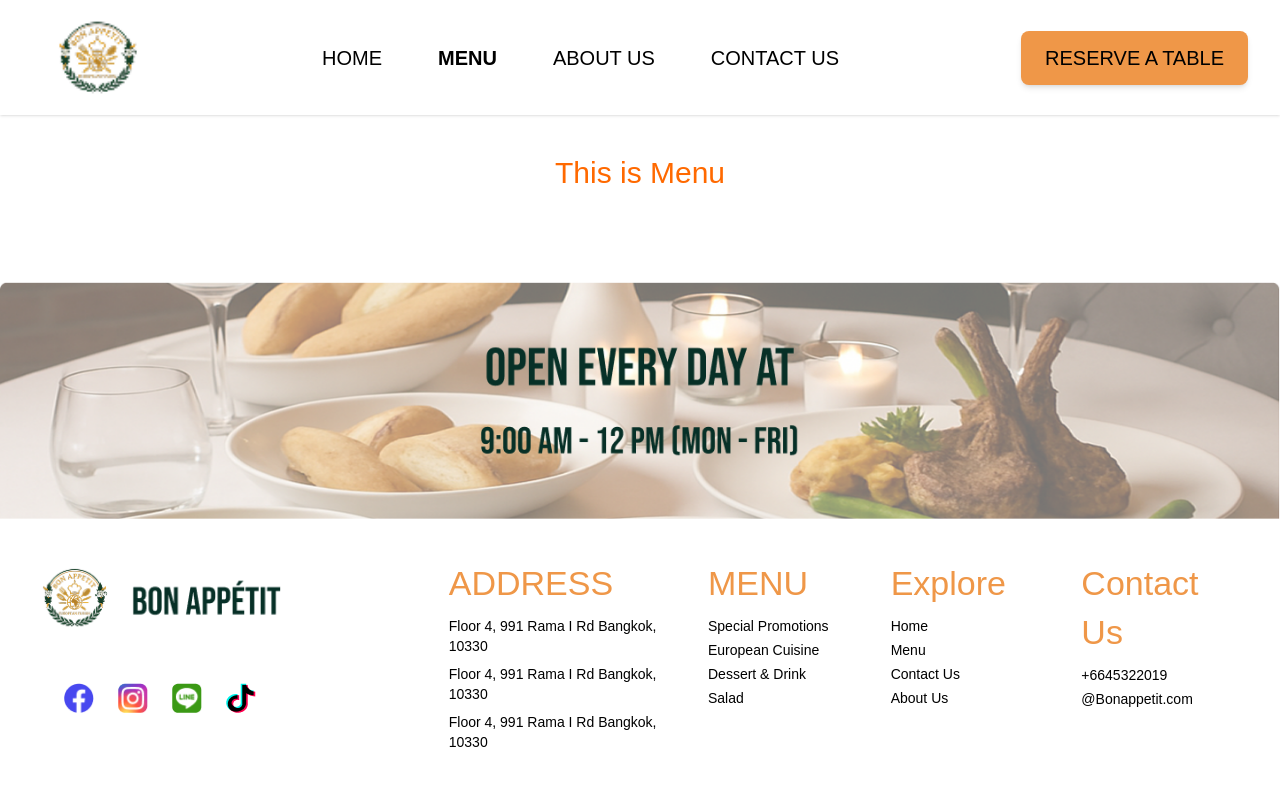
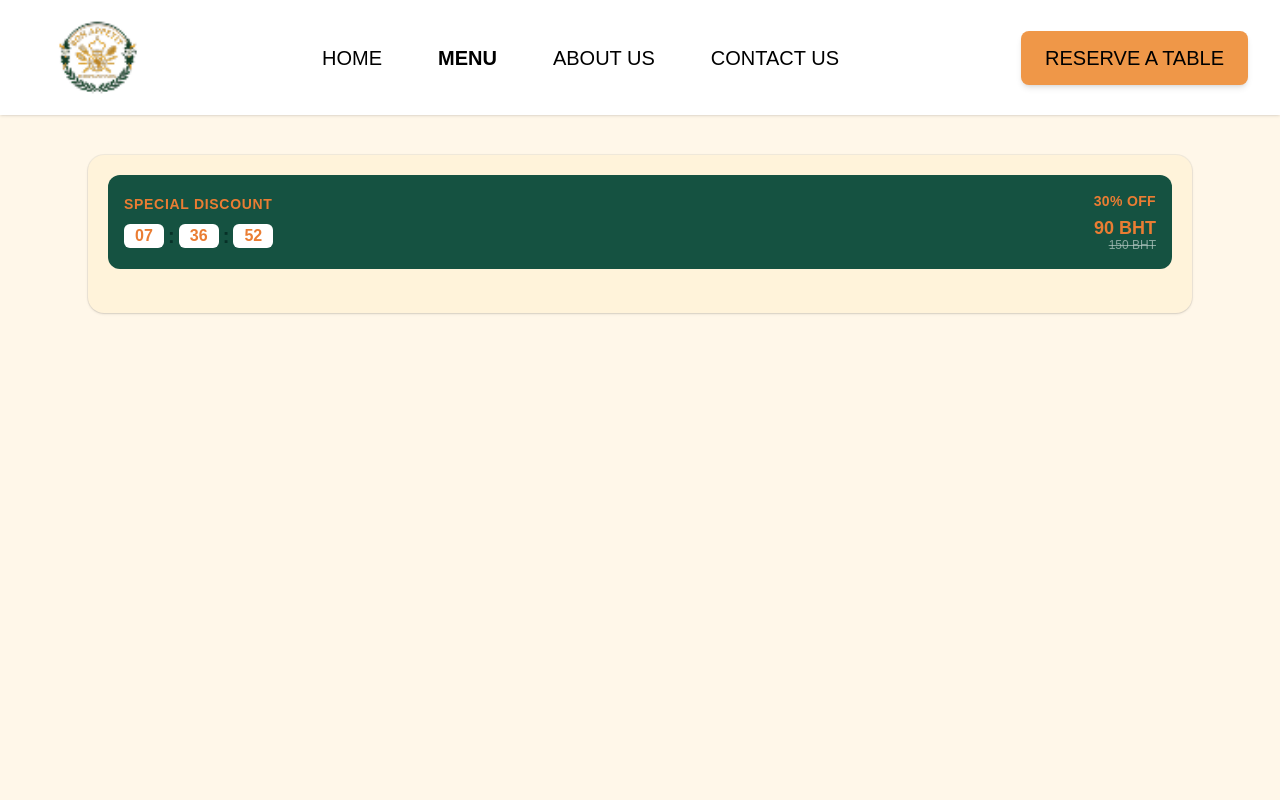
Before and after one commit to OrionLynn19/restaurant-bon-appetit, a Next.js app: page /menu in a window 1280 px wide. Shown: the top 800 px of the page. Built offline with nearby package versions, Linux system fonts and the light colour scheme.

Commit message:
feat: build discount header with white time pills and orange labels

```diff
--- a/src/app/menu/page.tsx
+++ b/src/app/menu/page.tsx
@@ -1,5 +1,54 @@
-export default function Menu(){
-    return(
-        <div className="p-10 text-center text-3xl text-orange-500 w-full">This is Menu</div>
-    );
+"use client"
+import React,{ useEffect, useState } from "react";
+
+function TimePill({ label }: { label: string }) {
+  return (
+    <span className="inline-flex min-w-[2.5rem] items-center justify-center rounded-md bg-white px-2 py-1 text-base font-extrabold leading-none text-[#EA7D33]">
+      {label}
+    </span>
+  );
 }
+
+function SectionTitle({ children, className = "" }: { children: React.ReactNode; className?: string }) {
+  return <div className={`text-lg font-extrabold tracking-wide text-[#073027] ${className}`}>{children}</div>;
+}
+
+export default function MenuDetailPage() {
+  const [secondsLeft, setSecondsLeft] = useState(7 * 3600 + 36 * 60 + 57);
+
+  useEffect(() => {
+    const id = setInterval(() => setSecondsLeft(s => (s > 0 ? s - 1 : 0)), 1000);
+    return () => clearInterval(id);
+  }, []);
+
+  const hh = String(Math.floor(secondsLeft / 3600)).padStart(2, "0");
+  const mm = String(Math.floor((secondsLeft % 3600) / 60)).padStart(2, "0");
+  const ss = String(secondsLeft % 60).padStart(2, "0");
+
+  return (
+  <div className="min-h-screen bg-[#FFF7E9] text-[#073027]">
+    <div className="mx-auto max-w-6xl px-6 py-10">
+      <div className="rounded-2xl bg-[#FFF3DA] p-5 shadow-sm ring-1 ring-black/5">
+        <div className="mb-6 flex items-center justify-between rounded-xl bg-[#155241] px-4 py-4">
+          <div>
+            <div className="text-sm font-extrabold uppercase tracking-wider text-[#EA7D33]">Special Discount</div>
+            <div className="mt-2 flex items-center gap-2">
+              <TimePill label={hh} />
+              <span className="-mx-1 text-xl font-bold">:</span>
+              <TimePill label={mm} />
+              <span className="-mx-1 text-xl font-bold">:</span>
+              <TimePill label={ss} />
+            </div>
+          </div>
+          <div className="text-right">
+            <div className="text-sm font-bold tracking-wide text-[#EA7D33]">30% OFF</div>
+            <div className="mt-2 text-lg font-extrabold leading-none text-[#EA7D33]">90 BHT</div>
+            <div className="text-xs line-through text-white/70 opacity-70">150 BHT</div>
+          </div>
+        </div>
+      </div>
+    </div>
+  </div>
+);
+
+}
--- /dev/null
+++ b/src/components/MenuDetail.tsx
@@ -0,0 +1,9 @@
+import React from "react";
+
+export default function MenuDetail() {
+  return (
+    <div className="min-h-screen bg-[#FFF7E9] text-[#073027]">
+      <div className="mx-auto max-w-6xl px-6 py-10">Menu Detail</div>
+    </div>
+  );
+}
```
